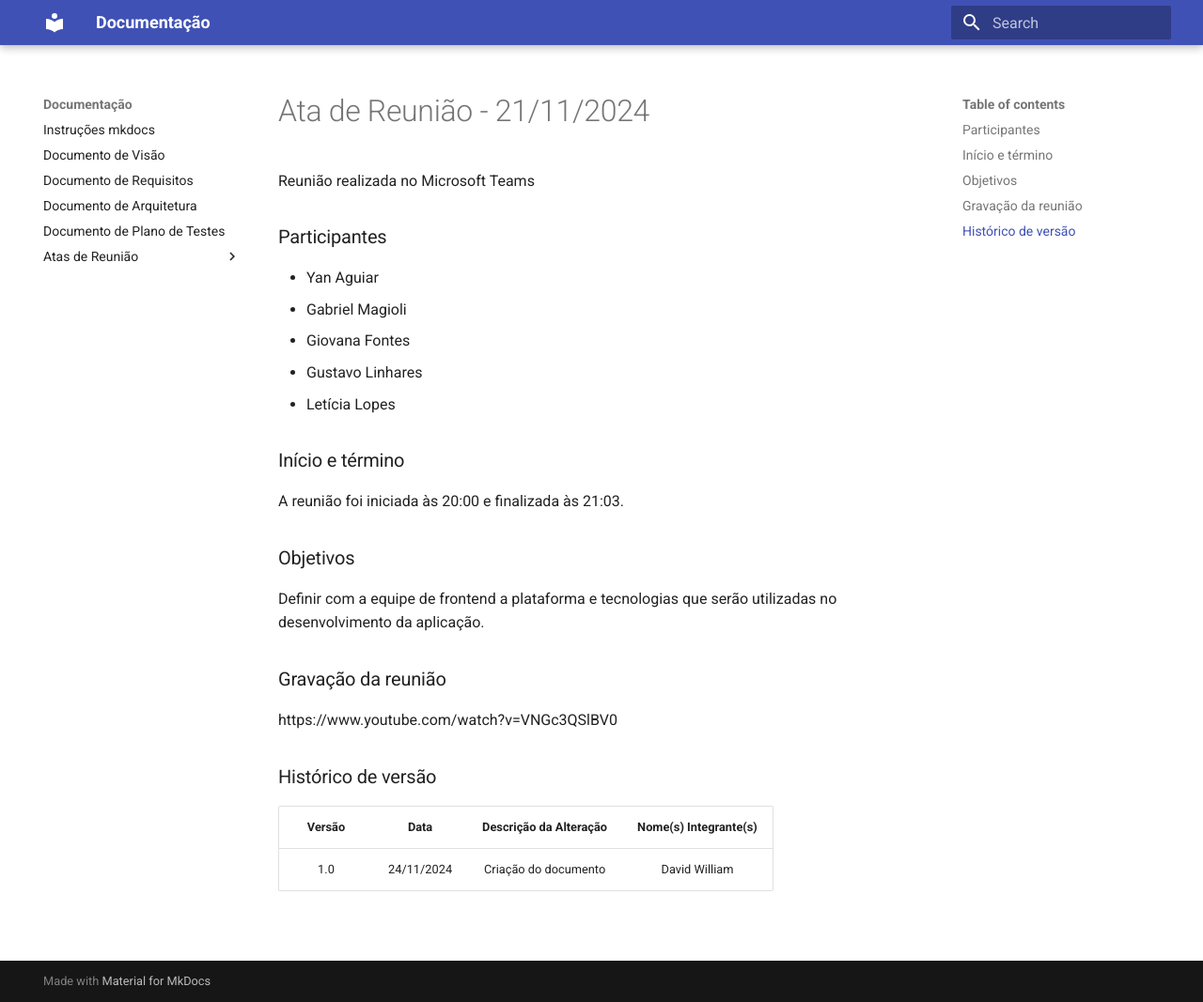
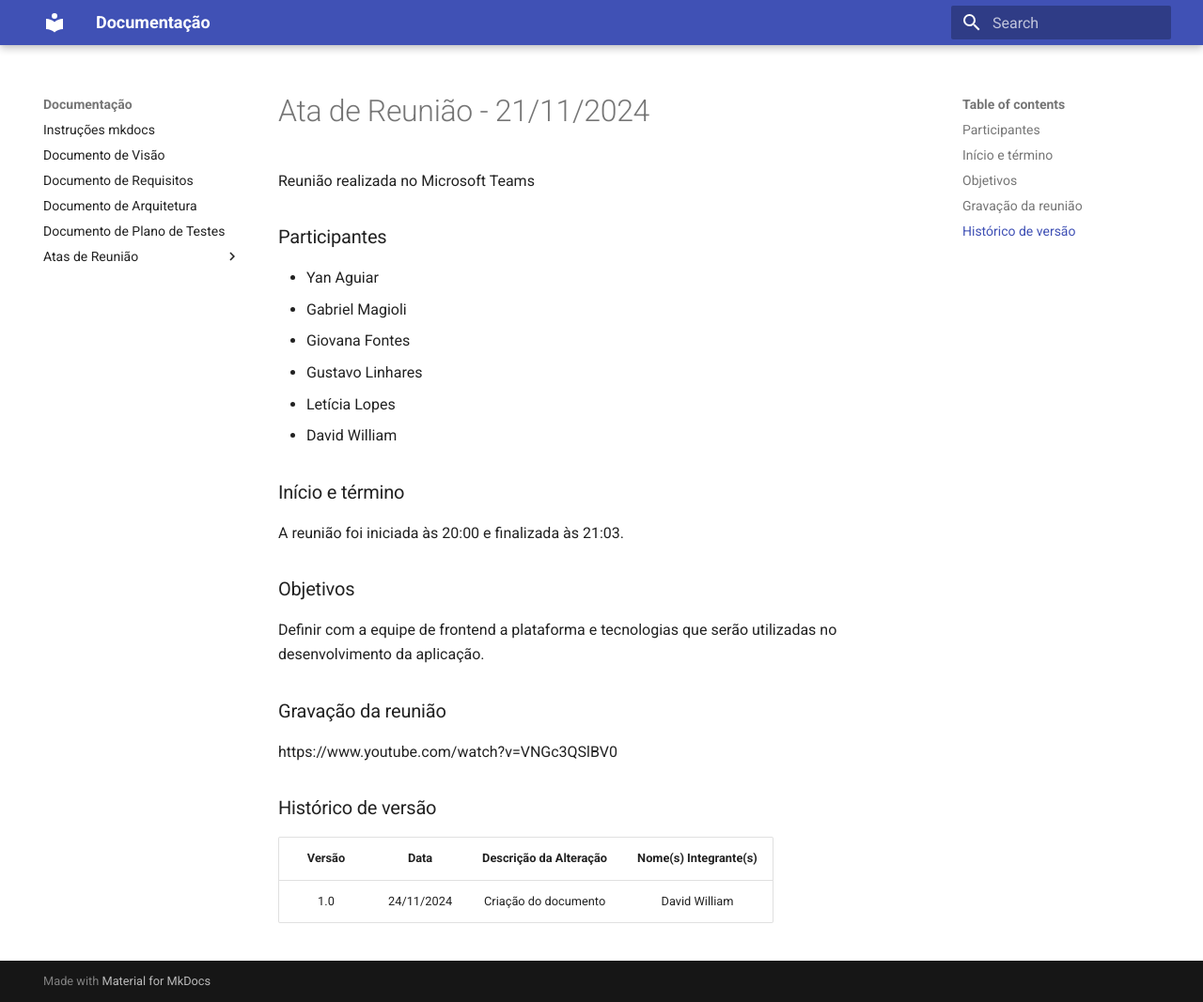
Before and after one commit to Yanmatheus0812/UnBordo, an MkDocs documentation site: the page built from docs/atas-reuniao/ata-reuniao-5.md, in a window 1280 px wide and 1067 px high. Shown: the whole window at 94% size. Built offline with MkDocs 1.6.1 and Material for MkDocs 9.7.7, drawn with Linux system fonts in a browser that asks for light colours.

Commit message:
feat: 5th meeting

```diff
--- a/docs/atas-reuniao/ata-reuniao-5.md
+++ b/docs/atas-reuniao/ata-reuniao-5.md
@@ -8,6 +8,7 @@ Reunião realizada no Microsoft Teams
 - Giovana Fontes
 - Gustavo Linhares
 - Letícia Lopes
+- David William
 
 ### Início e término
 A reunião foi iniciada às 20:00 e finalizada às 21:03.
```
